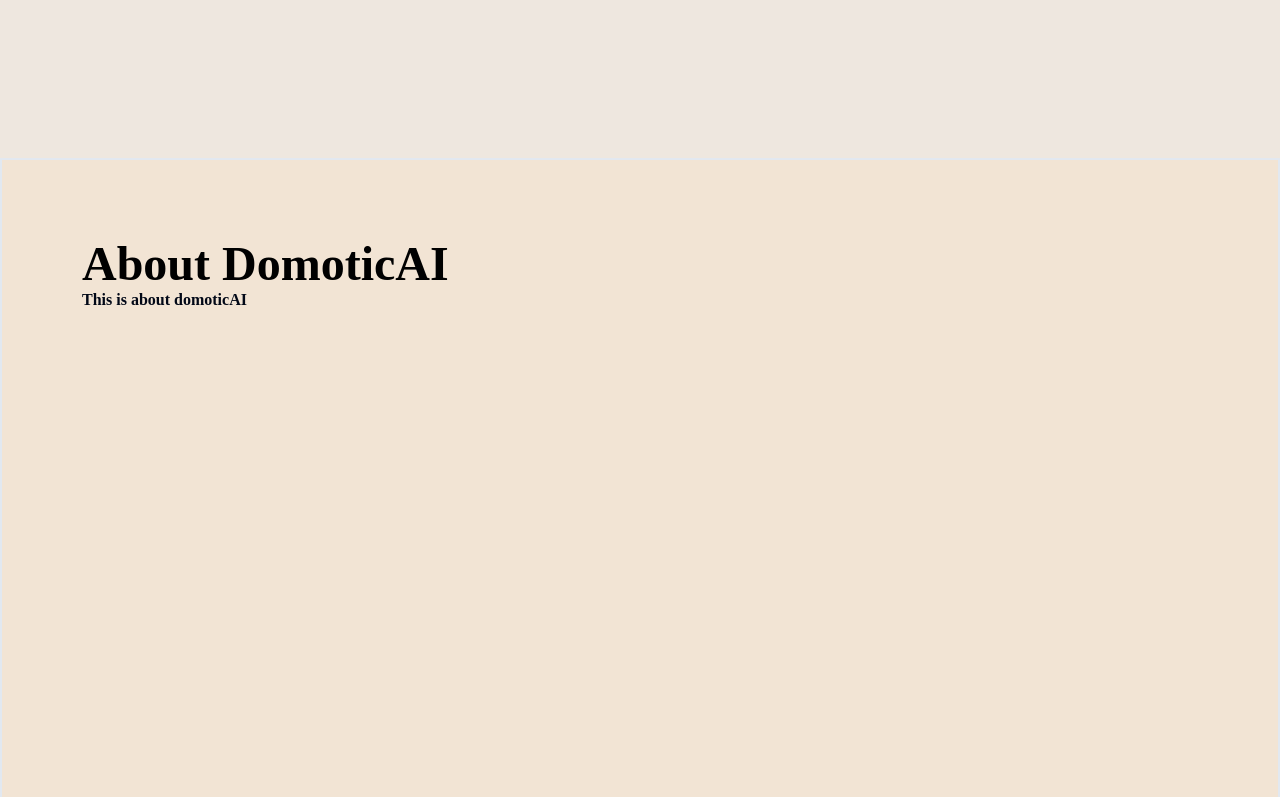
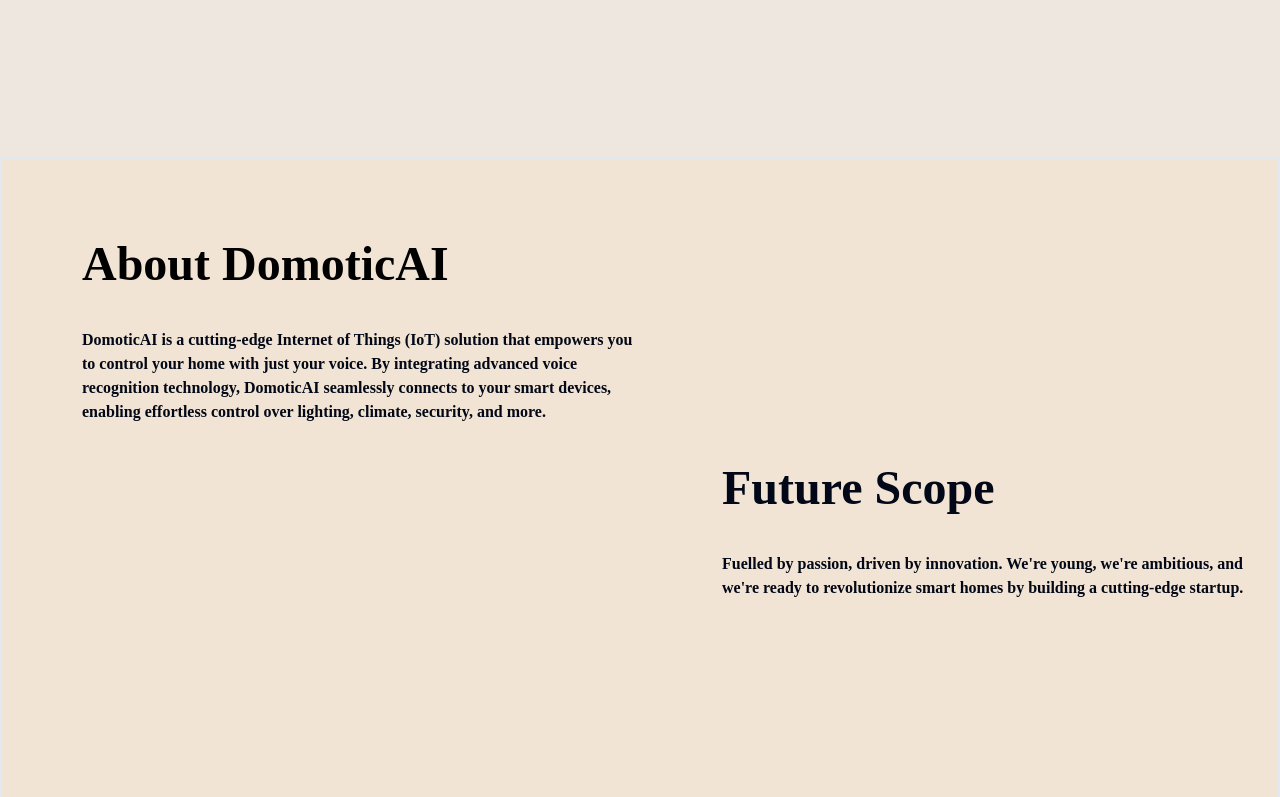
Before and after one commit to Greeshma855/DomoticAI, a React (Vite) app in the folder frontend/: page / in a window 1280 px wide. Shown: the part 642-1439 px from the top of the page. Built offline with nearby package versions, Linux system fonts and the light colour scheme; a web font is replaced by a local one.

Commit message:
add describing section

```diff
--- a/frontend/src/Hero.jsx
+++ b/frontend/src/Hero.jsx
@@ -100,8 +100,14 @@ function Hero() {
       className="mt-auto
  p-20 flex flex-col justify-start"
     >
-      <h2 className="text-black text-5xl">About DomoticAI</h2>
-      <p>This is about domoticAI</p>
+      <h2 className="text-black text-5xl mb-10">About DomoticAI</h2>
+      <div className='w-1/2 mb-10'>
+      <p>DomoticAI is a cutting-edge Internet of Things (IoT) solution that empowers you to control your home with just your voice. By integrating advanced voice recognition technology, DomoticAI seamlessly connects to your smart devices, enabling effortless control over lighting, climate, security, and more.</p>
+      </div>
+      <div className='w-1/2 h-1/2 mx-[50vw]'>
+      <h2 className='"text-black text-5xl mb-10'>Future Scope</h2>
+        <p>Fuelled by passion, driven by innovation. We're young, we're ambitious, and we're ready to revolutionize smart homes by building a cutting-edge startup.</p>
+      </div>
     </motion.div>
     </div>
     </div>
```
